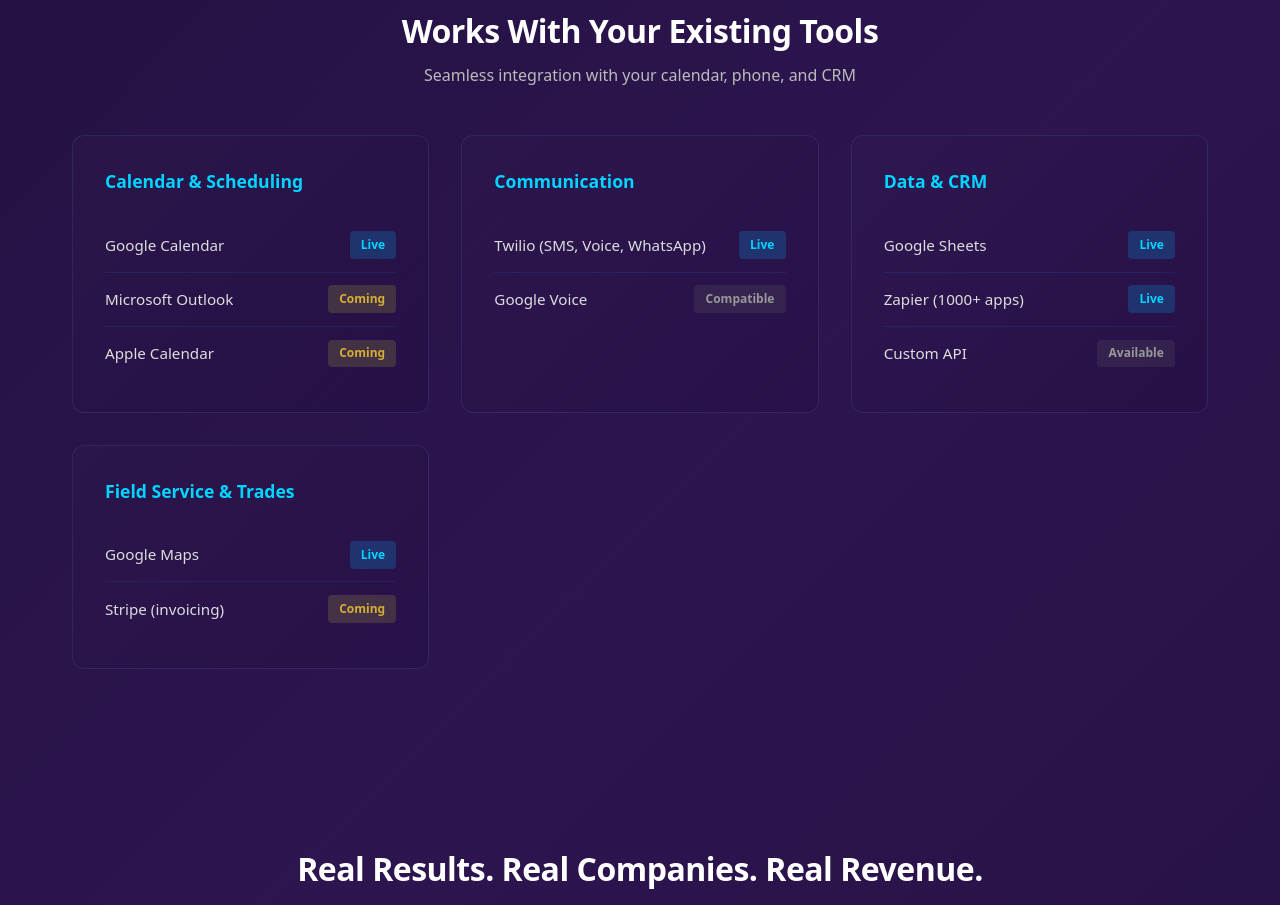
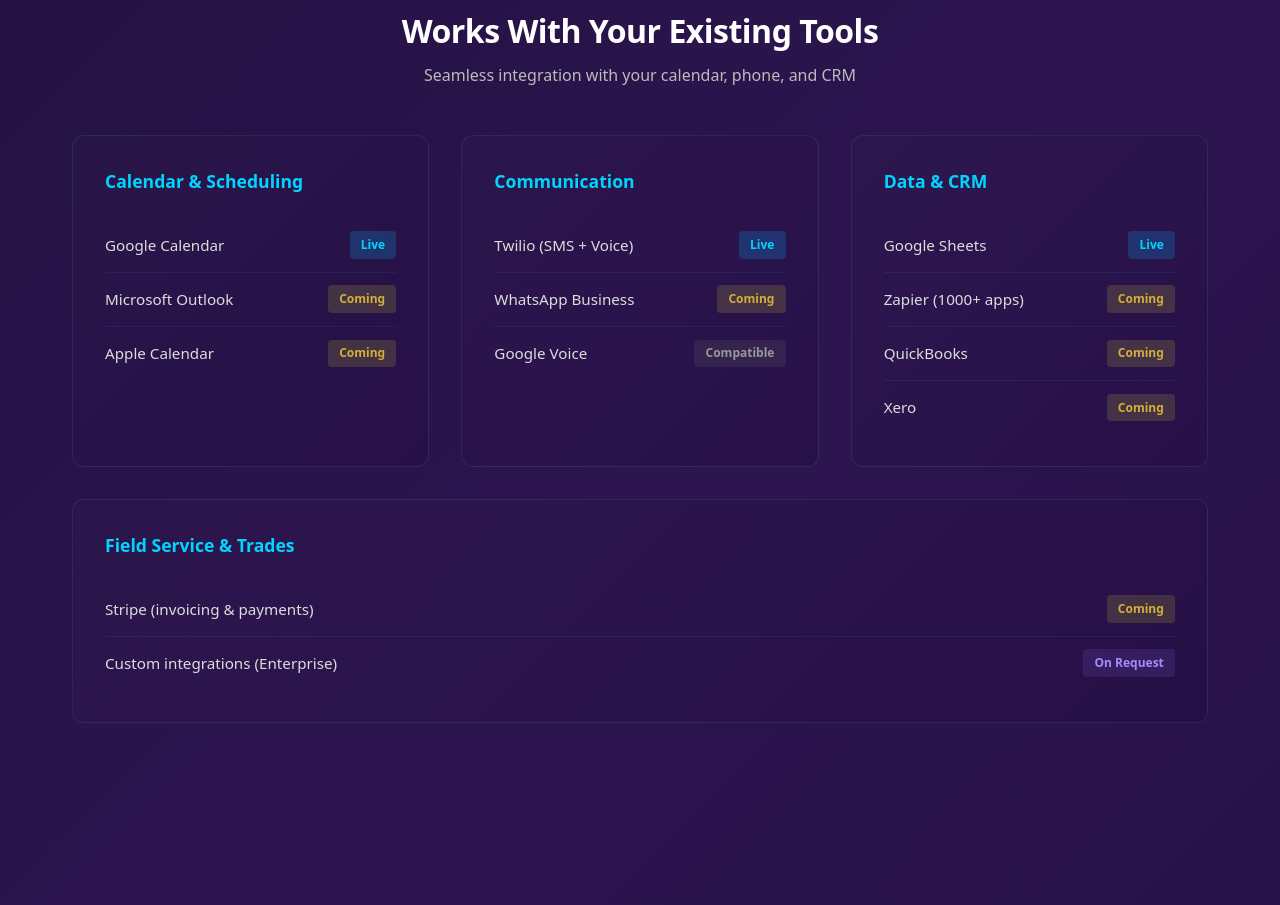
Before and after one commit to razzamond10/tradesai-operator-, a Next.js app: page / in a window 1280 px wide. Shown: the part 6520-7425 px from the top of the page. Built offline with nearby package versions, Linux system fonts and the light colour scheme.

Commit message:
fix(landing): honest integrations panel — remove false Live claims (Zapier, Maps, Custom API, WhatsApp)

```diff
--- a/app/page.tsx
+++ b/app/page.tsx
@@ -278,21 +278,34 @@
           <h3 style={{ fontSize: '2rem', fontWeight: '800', marginBottom: '0.5rem', letterSpacing: '-0.5px' }}>Works With Your Existing Tools</h3>
           <p style={{ color: '#bbb', fontSize: '1rem' }}>Seamless integration with your calendar, phone, and CRM</p>
         </div>
-        <div style={{ display: 'grid', gridTemplateColumns: 'repeat(auto-fit, minmax(280px, 1fr))', gap: '2rem' }}>
+        {/* Row 1: three columns */}
+        <div style={{ display: 'grid', gridTemplateColumns: 'repeat(auto-fit, minmax(280px, 1fr))', gap: '2rem', marginBottom: '2rem' }}>
           {[
             { category: 'Calendar & Scheduling', items: [{ name: 'Google Calendar', status: 'Live' }, { name: 'Microsoft Outlook', status: 'Coming' }, { name: 'Apple Calendar', status: 'Coming' }] },
-            { category: 'Communication', items: [{ name: 'Twilio (SMS, Voice, WhatsApp)', status: 'Live' }, { name: 'Google Voice', status: 'Compatible' }] },
-            { category: 'Data & CRM', items: [{ name: 'Google Sheets', status: 'Live' }, { name: 'Zapier (1000+ apps)', status: 'Live' }, { name: 'Custom API', status: 'Available' }] },
-            { category: 'Field Service & Trades', items: [{ name: 'Google Maps', status: 'Live' }, { name: 'Stripe (invoicing)', status: 'Coming' }] }
+            { category: 'Communication', items: [{ name: 'Twilio (SMS + Voice)', status: 'Live' }, { name: 'WhatsApp Business', status: 'Coming' }, { name: 'Google Voice', status: 'Compatible' }] },
+            { category: 'Data & CRM', items: [{ name: 'Google Sheets', status: 'Live' }, { name: 'Zapier (1000+ apps)', status: 'Coming' }, { name: 'QuickBooks', status: 'Coming' }, { name: 'Xero', status: 'Coming' }] },
           ].map((group, idx) => (
             <div key={idx} style={{ padding: '2rem', background: 'linear-gradient(135deg, rgba(50,30,80,0.3) 0%, rgba(30,10,60,0.3) 100%)', border: '1px solid rgba(100,150,200,0.15)', borderRadius: '12px' }}>
               <h4 style={{ fontSize: '1.1rem', fontWeight: '800', color: '#00d4ff', margin: '0 0 1.5rem 0' }}>{group.category}</h4>
               {group.items.map((item, iidx) => (
                 <div key={iidx} style={{ display: 'flex', justifyContent: 'space-between', alignItems: 'center', padding: '0.8rem 0', borderBottom: iidx < group.items.length - 1 ? '1px solid rgba(0,180,255,0.1)' : 'none' }}>
                   <p style={{ fontSize: '0.95rem', color: '#ddd', margin: 0 }}>{item.name}</p>
-                  <span style={{ fontSize: '0.75rem', padding: '0.3rem 0.7rem', background: item.status === 'Live' ? 'rgba(0,180,255,0.2)' : item.status === 'Coming' ? 'rgba(180,175,55,0.2)' : 'rgba(100,100,100,0.2)', color: item.status === 'Live' ? '#00d4ff' : item.status === 'Coming' ? '#d4af37' : '#999', borderRadius: '4px', fontWeight: '600' }}>{item.status}</span>
+                  <span style={{ fontSize: '0.75rem', padding: '0.3rem 0.7rem', background: item.status === 'Live' ? 'rgba(0,180,255,0.2)' : item.status === 'Coming' ? 'rgba(180,175,55,0.2)' : item.status === 'On Request' ? 'rgba(120,80,200,0.2)' : 'rgba(100,100,100,0.2)', color: item.status === 'Live' ? '#00d4ff' : item.status === 'Coming' ? '#d4af37' : item.status === 'On Request' ? '#a78bfa' : '#999', borderRadius: '4px', fontWeight: '600' }}>{item.status}</span>
                 </div>
               ))}
+            </div>
+          ))}
+        </div>
+        {/* Row 2: full-width Field Service & Trades */}
+        <div style={{ padding: '2rem', background: 'linear-gradient(135deg, rgba(50,30,80,0.3) 0%, rgba(30,10,60,0.3) 100%)', border: '1px solid rgba(100,150,200,0.15)', borderRadius: '12px' }}>
+          <h4 style={{ fontSize: '1.1rem', fontWeight: '800', color: '#00d4ff', margin: '0 0 1.5rem 0' }}>Field Service & Trades</h4>
+          {[
+            { name: 'Stripe (invoicing & payments)', status: 'Coming' },
+            { name: 'Custom integrations (Enterprise)', status: 'On Request' },
+          ].map((item, iidx, arr) => (
+            <div key={iidx} style={{ display: 'flex', justifyContent: 'space-between', alignItems: 'center', padding: '0.8rem 0', borderBottom: iidx < arr.length - 1 ? '1px solid rgba(0,180,255,0.1)' : 'none' }}>
+              <p style={{ fontSize: '0.95rem', color: '#ddd', margin: 0 }}>{item.name}</p>
+              <span style={{ fontSize: '0.75rem', padding: '0.3rem 0.7rem', background: item.status === 'Coming' ? 'rgba(180,175,55,0.2)' : 'rgba(120,80,200,0.2)', color: item.status === 'Coming' ? '#d4af37' : '#a78bfa', borderRadius: '4px', fontWeight: '600' }}>{item.status}</span>
             </div>
           ))}
         </div>
```
